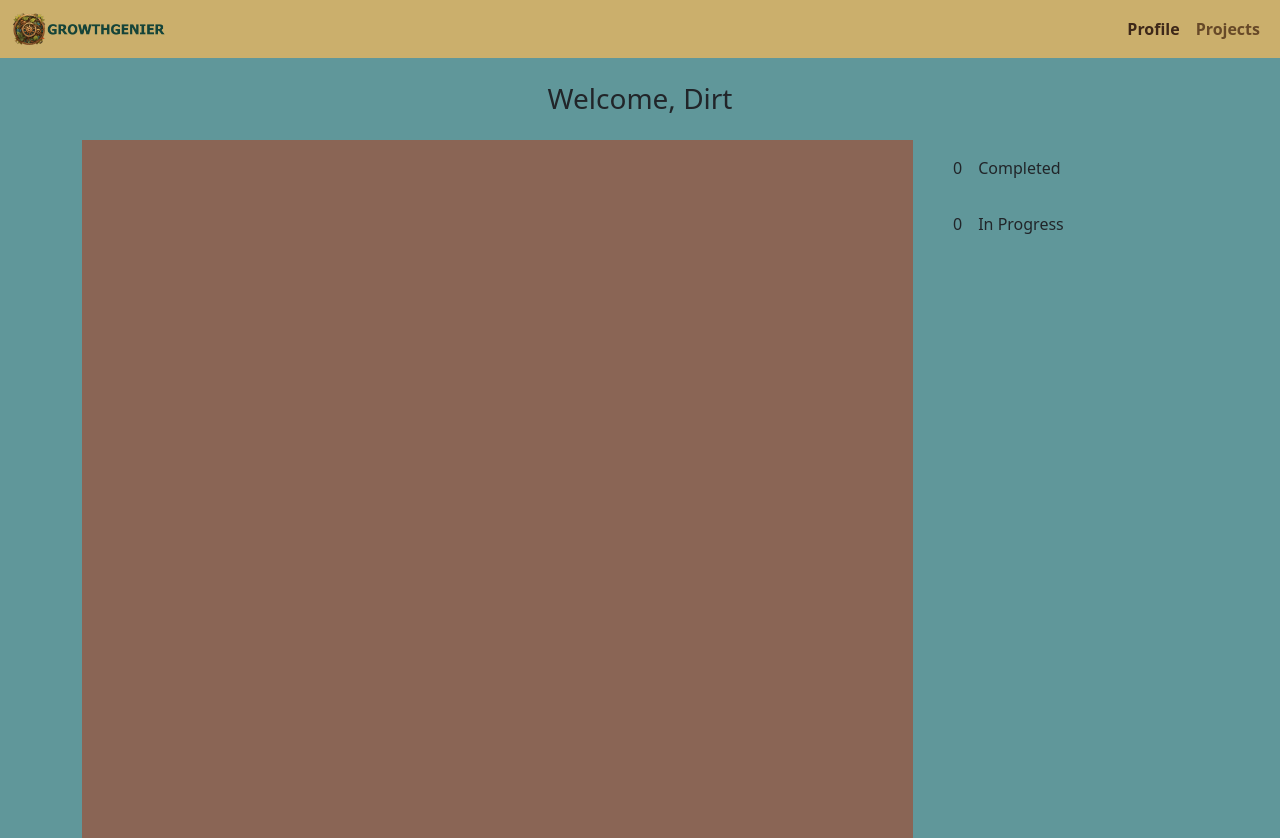
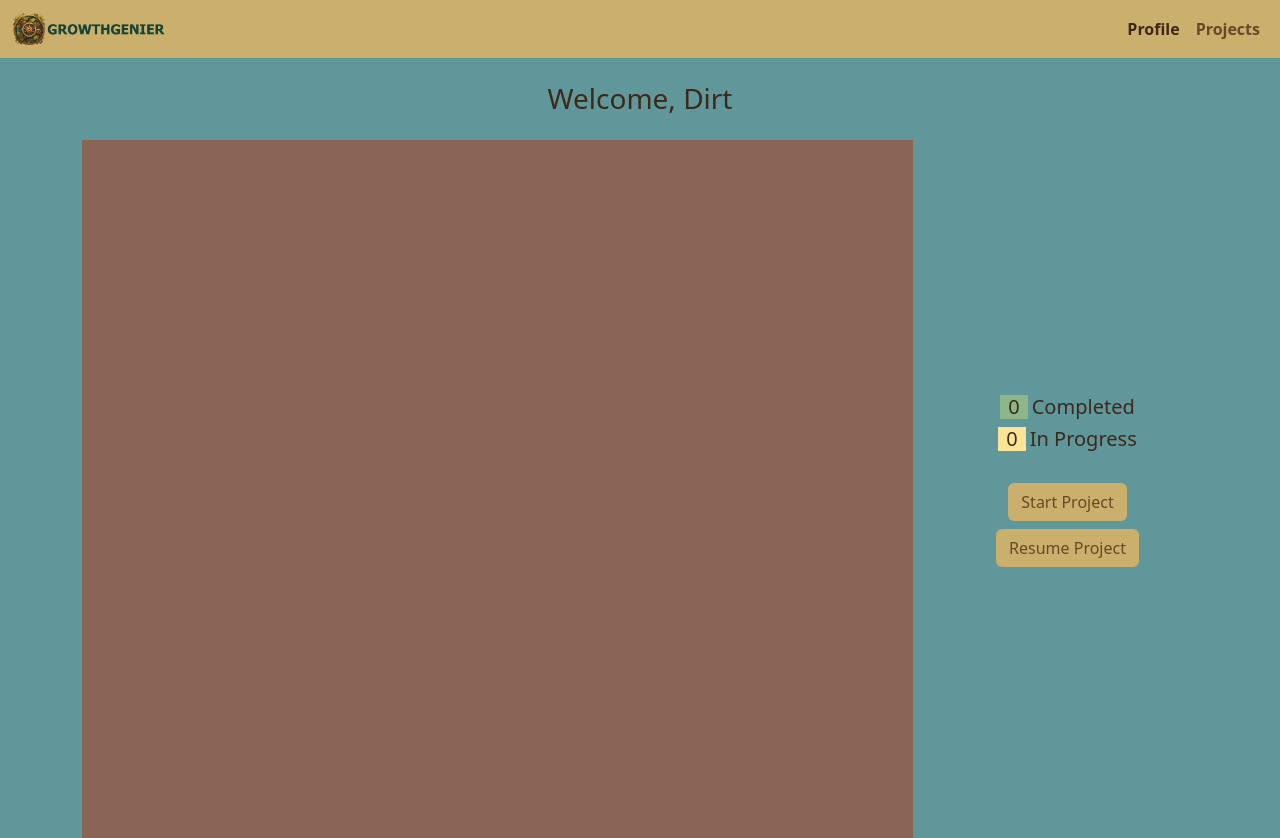
Before and after one commit to astrahalora/Growthgenier, a React (Vite) app in the folder client/: page / in a window 1280 px wide. Built offline with nearby package versions, Linux system fonts and the light colour scheme.

Commit message:
Style lg for profile

```diff
--- a/client/src/App.scss
+++ b/client/src/App.scss
@@ -1,3 +1,4 @@
 @import "bootstrap/scss/bootstrap";
 @import "./assets/scss/variables";
 @import "./assets/scss/layout";
+@import "./assets/scss/elements";
--- /dev/null
+++ b/client/src/assets/scss/_elements.scss
@@ -0,0 +1,26 @@
+.btn-custom {
+    background-color: $secondary-color;
+    font-weight: 500;
+    color: $main-text-color;
+
+    &:hover {
+        color: $secondary-text-color;
+        background-color: $secondary-accent;
+    }
+}
+
+.text-custom-primary {
+    color: $main-text-color;
+}
+
+.text-custom-secondary {
+    color: $secondary-text-color;
+}
+
+.bkg-nature {
+    background-color: $nature-color;
+}
+
+.bkg-achievement {
+    background-color: $main-accent-color;
+}
--- a/client/src/assets/scss/_variables.scss
+++ b/client/src/assets/scss/_variables.scss
@@ -1,6 +1,7 @@
 $main-color: rgb(96, 151, 154);
 $secondary-color: rgb(203, 175, 108);
 $main-accent-color: rgb(252, 228, 151);
+$secondary-accent: rgb(184, 153, 93);
 $main-text-color: rgb(103, 73, 40);
 $secondary-text-color: rgb(62, 40, 25);
 $nature-color: rgb(142, 182, 139);
--- a/client/src/components/GrowthOptions.jsx
+++ b/client/src/components/GrowthOptions.jsx
@@ -1,14 +1,26 @@
 export default function GrowthOptions() {
-    const completed = 0;
+  const completed = 0;
   return (
-    <div className="col mt-3">
+    <div className="col text-custom-secondary my-auto text-lg-center">
       <div>
-        <div className="d-inline-block p-3">{completed}</div>
-        <p className="d-inline-block">Completed</p>
+        <div>
+          <h5 className="d-inline-block px-2 me-1 bkg-nature">{completed}</h5>
+          <h5 className="d-inline-block">Completed</h5>
+        </div>
+        <div>
+          <h5 className="d-inline-block px-2 me-1 bkg-achievement">
+            {completed}
+          </h5>
+          <h5 className="d-inline-block">In Progress</h5>
+        </div>
       </div>
-      <div>
-        <div className="d-inline-block p-3">{completed}</div>
-        <p className="d-inline-block">In Progress</p>
+      <div className="row mt-lg-4">
+        <div className="col-12">
+          <button className="btn btn-custom">Start Project</button>
+        </div>
+        <div className="col-12 mt-lg-2">
+          <button className="btn btn-custom">Resume Project</button>
+        </div>
       </div>
     </div>
   );
--- a/client/src/components/Welcome.jsx
+++ b/client/src/components/Welcome.jsx
@@ -1,7 +1,7 @@
 export default function ({ title }) {
   return (
     <div className="mx-auto text-center">
-      <h3>Welcome, {title}</h3>
+      <h3 className="text-custom-secondary">Welcome, {title}</h3>
     </div>
   );
 }
```
